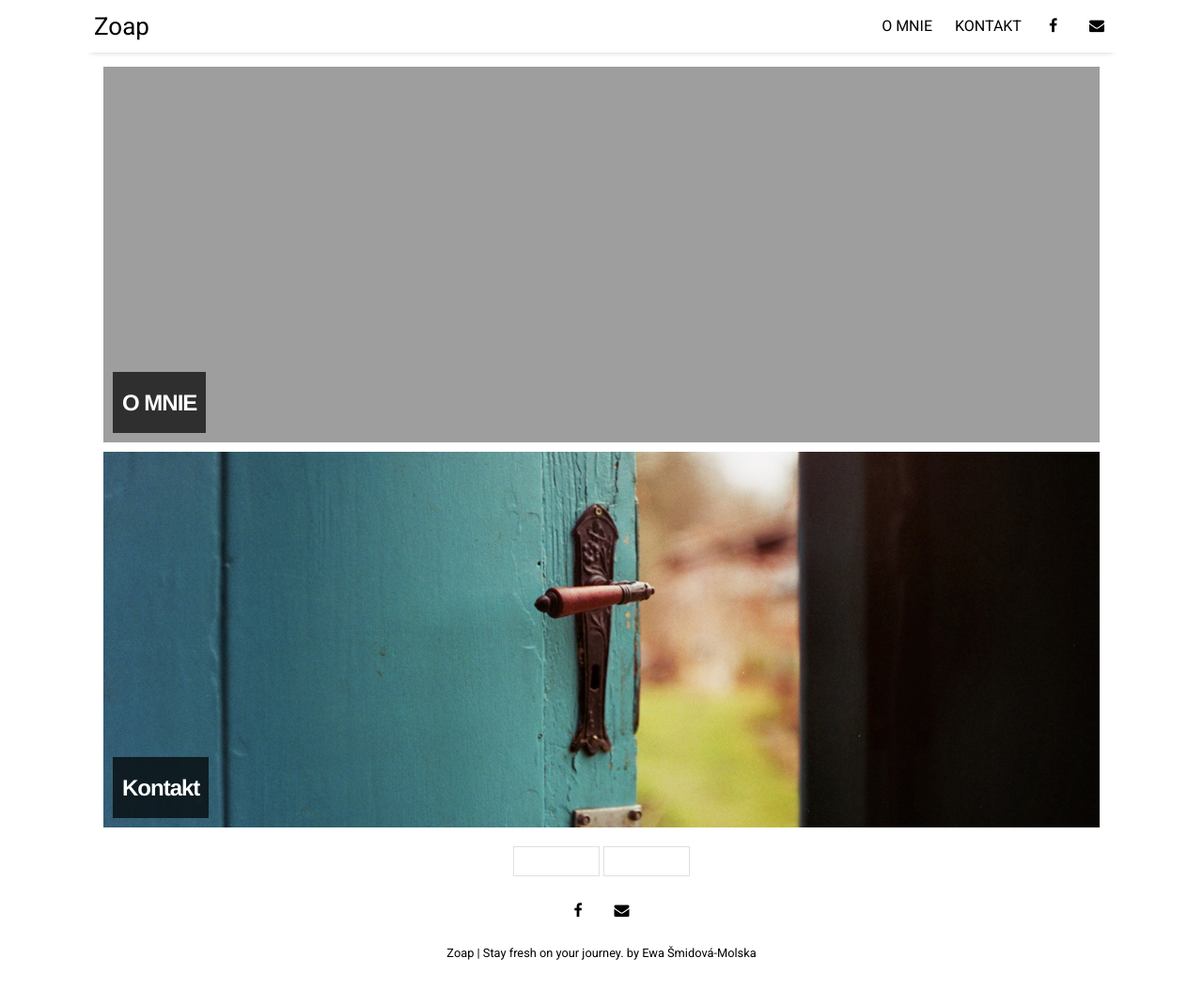
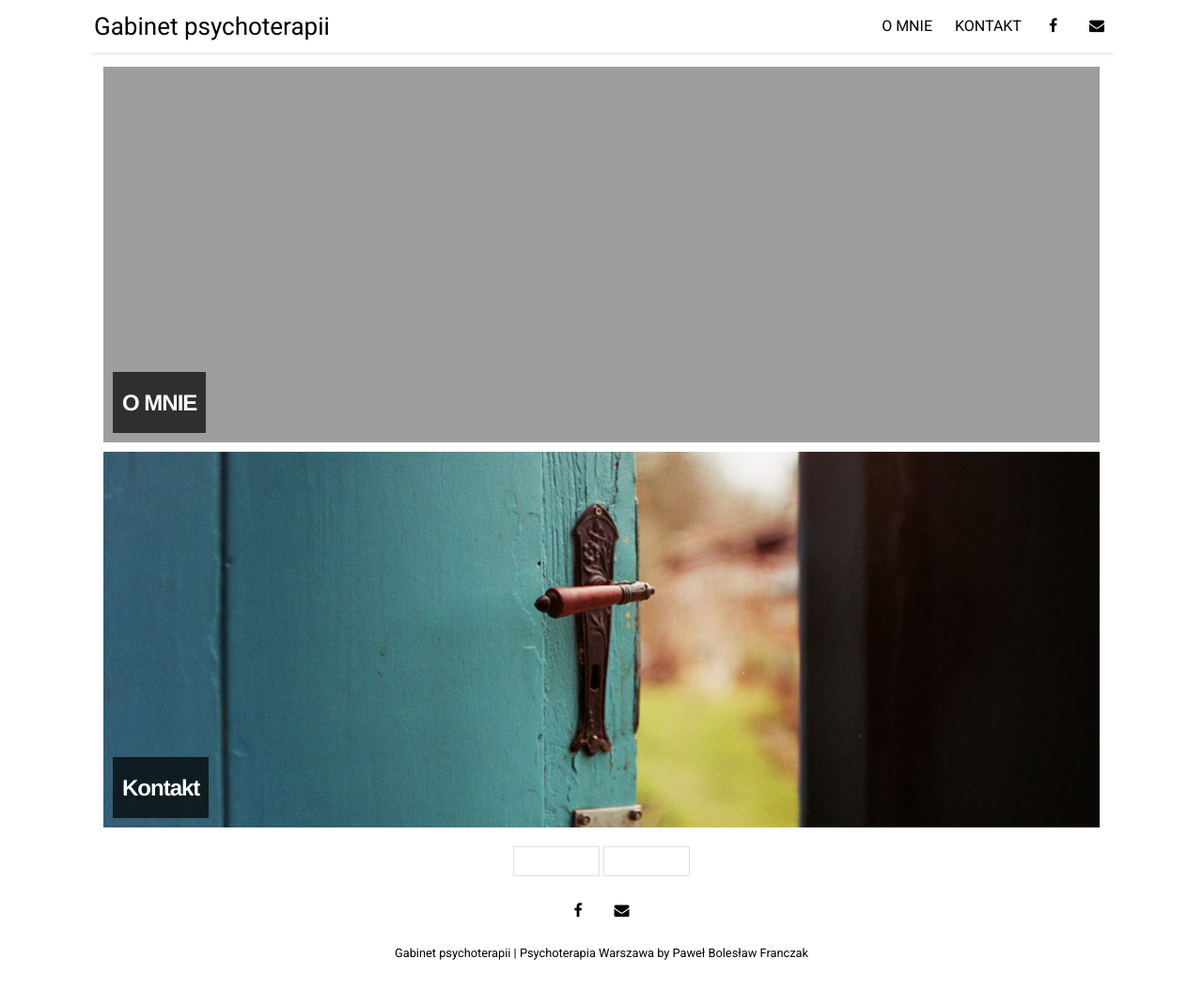
Before and after one commit to kmmolska/kmmolska.github.io, a Jekyll site: the page built from index.html, in a window 1280 px wide and 1053 px high. Shown: the whole window at 94% size. Built offline with Jekyll 4.4.1, drawn with Linux system fonts in a browser that asks for light colours; nearby versions of some CDN libraries; the list of posts is cut into pages by our own code.

Commit message:
Update _config.yml

```diff
--- a/_config.yml
+++ b/_config.yml
@@ -14,9 +14,9 @@ sass:
   style: :nested
 
 # Customise atom feed settings (this is where Jekyll-Feed gets configuration information)
-title:              "Zoap"
-description:        "Stay fresh on your journey."
-author:             "Ewa Šmidová-Molska"
+title:              "Gabinet psychoterapii"
+description:        "Psychoterapia Warszawa"
+author:             "Paweł Bolesław Franczak"
 
 # RSS 2.0 can be used instead of Atom by uncommenting following two lines
 #feed:
```
